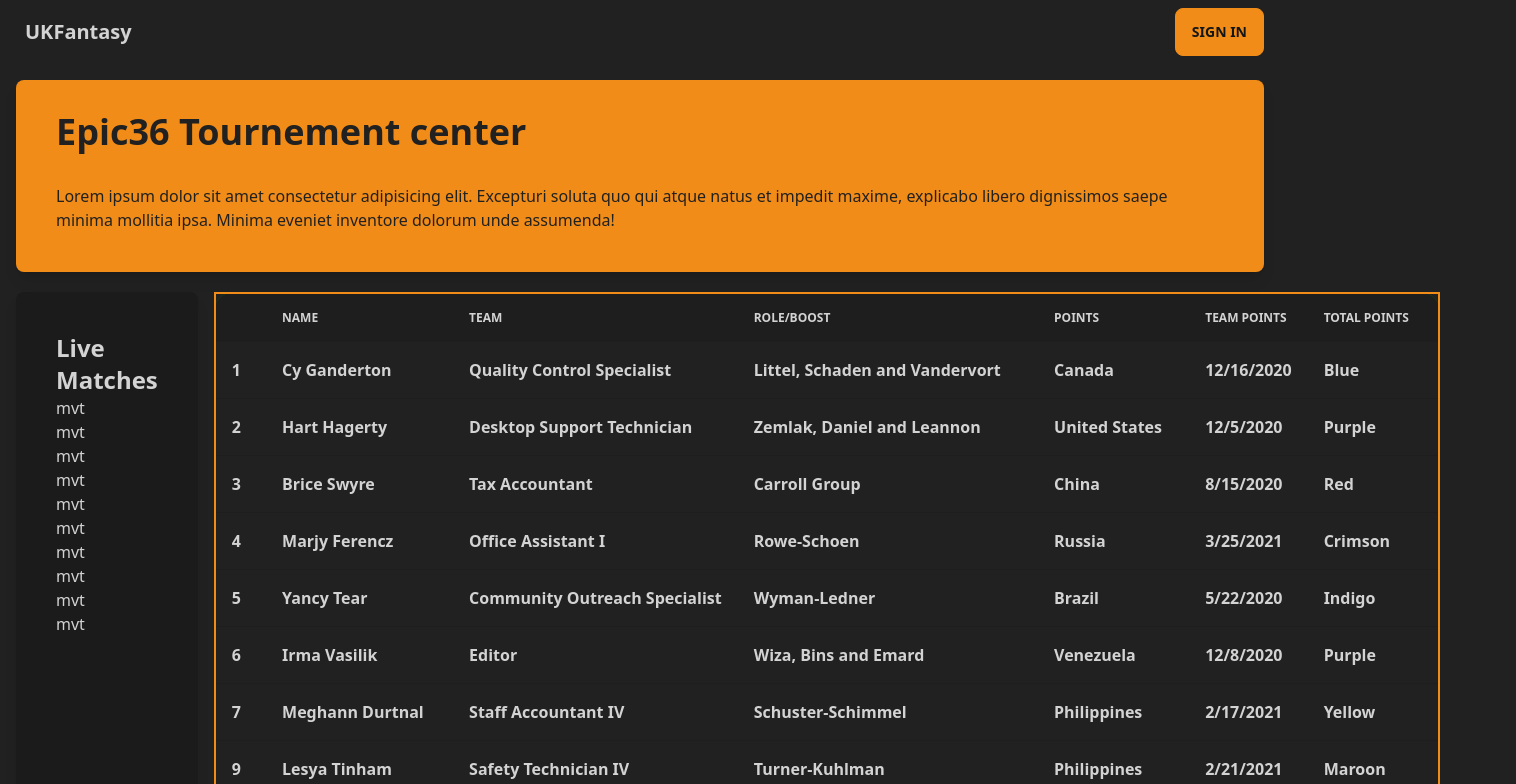
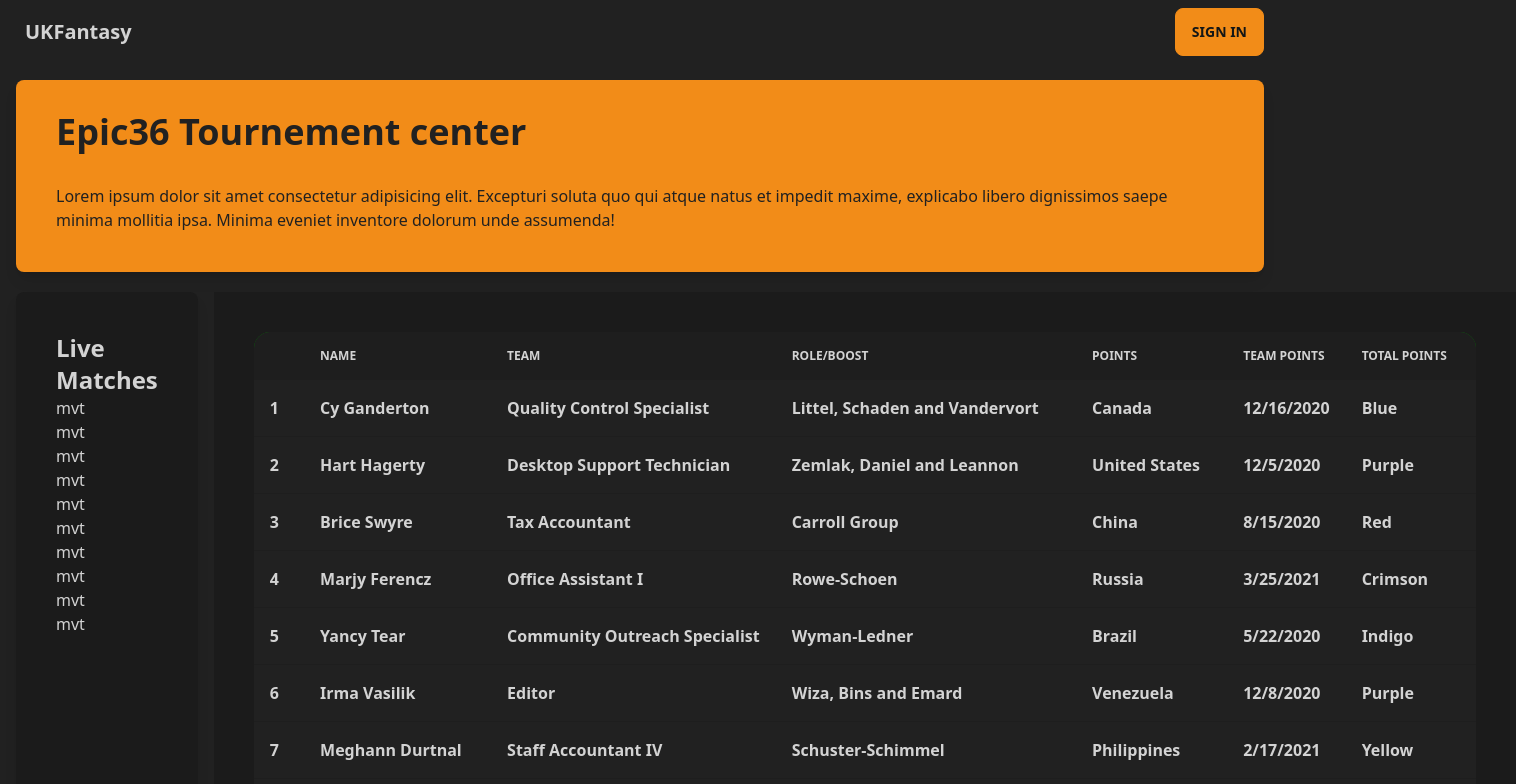
Before and after one commit to FlynnFc/UKFantasy, a Next.js app: page /epic36 in a window 1280 px wide. Shown: the top 784 px of the page, 1516 px wide, since content can reach past the window. Built offline with nearby package versions, Linux system fonts and the light colour scheme; no server answers.

Commit message:
Update epic36.tsx

```diff
--- a/src/pages/epic36.tsx
+++ b/src/pages/epic36.tsx
@@ -30,9 +30,9 @@ const Epic36 = () => {
             </ul>
           </div>
         </section>
-        <section className="my-5 text-base-content">
+        <section className="my-5 flex justify-center bg-base-300 p-10  text-base-content">
           <div className=" overflow-x-auto">
-            <table className="table rounded-lg border-2 border-primary font-semibold shadow-2xl">
+            <table className="table font-semibold">
               <thead>
                 <tr>
                   <th></th>
```
